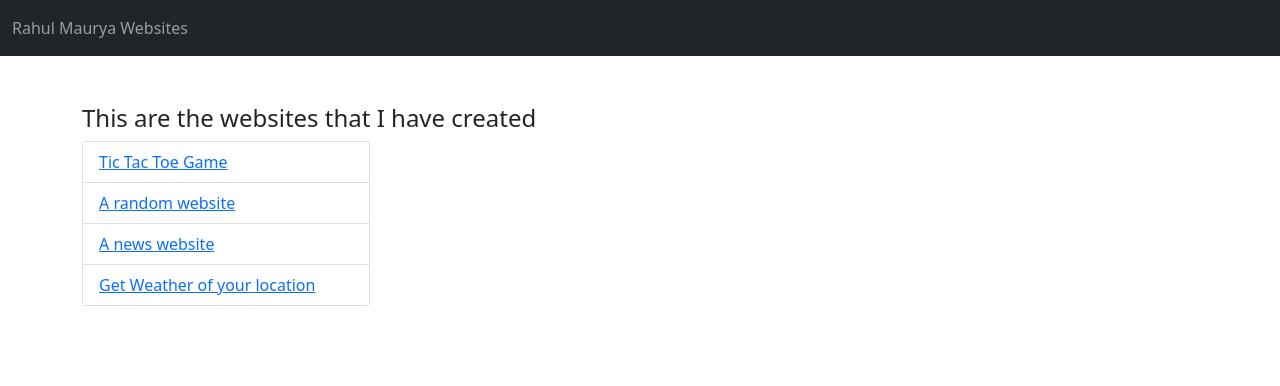
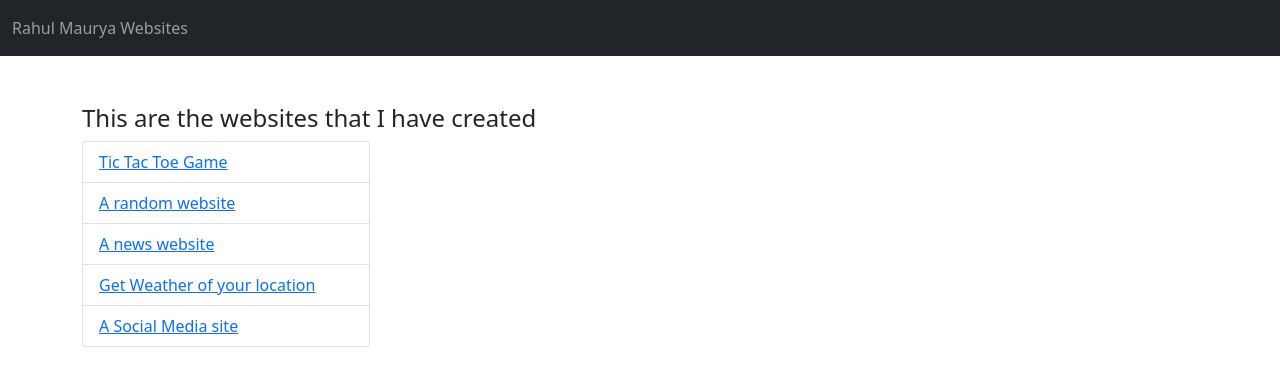
Before and after one commit to rahulm682/rahulm682.github.io, a plain HTML site: page index.html in a window 1280 px wide. Drawn offline with nearby package versions, Linux system fonts and the light colour scheme.

Commit message:
Add files via upload

```diff
--- a/index.html
+++ b/index.html
@@ -27,6 +27,7 @@
               <li class="list-group-item"><a href="https://rahulm682.github.io/new">A random website</a></li>
               <li class="list-group-item"><a href="https://rahulm682.github.io/news">A news website</a></li>
               <li class="list-group-item"><a href="https://rahulm682.github.io/weather">Get Weather of your location</a></li>
+              <li class="list-group-item"><a href="https://rahulm682.github.io/login-social">A Social Media site</a></li>
             </ul>
           </div>
       </div>
```
